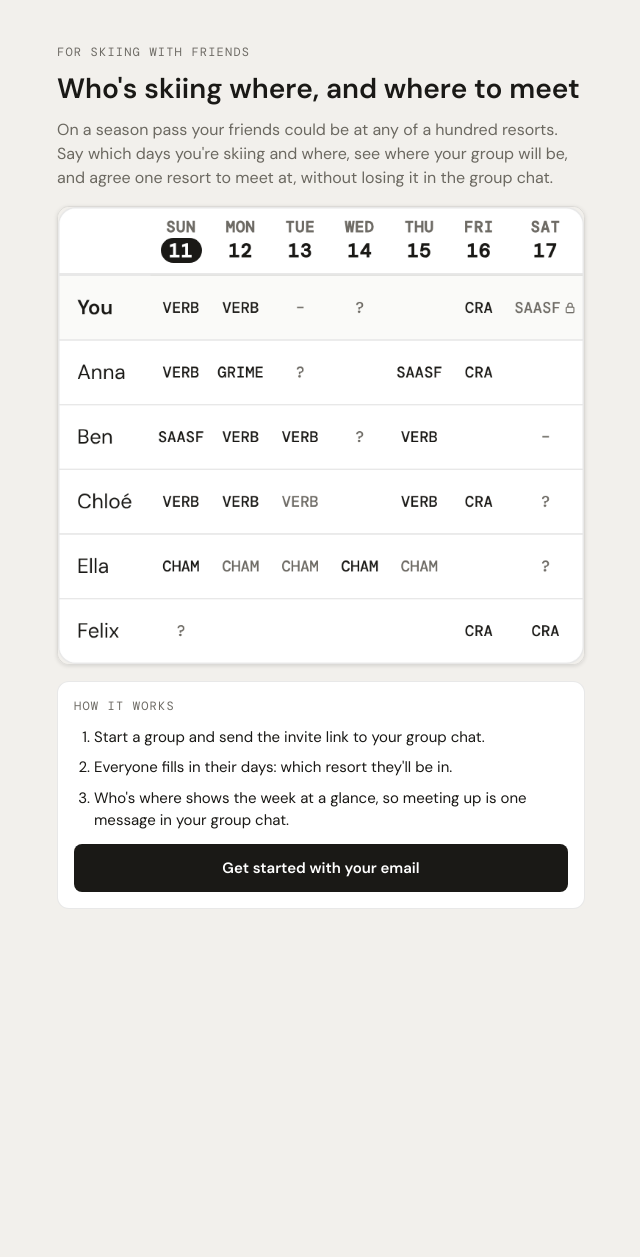
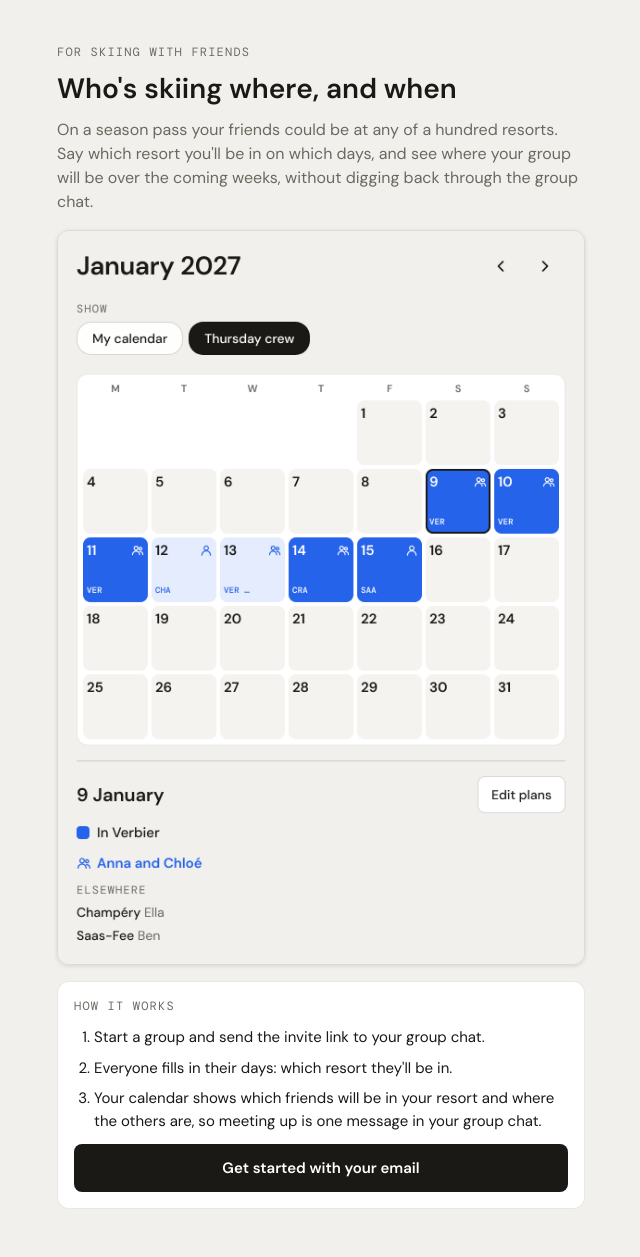
Before and after one commit to hugorodgerbrown/gondola, a Django app: template apps/core/templates/core/home.html in a window 1280 px wide. Shown: the part 56-1313 px from the top of the page, without its empty margins (319-959 px from the left). Before the commit the page ends 964 px from the top, so only its background shows below. Run offline with Django 5.2, Linux system fonts and the light colour scheme; the template is opened without the code that fills it, so the values that code supplies are empty.

Commit message:
Front page: show the calendar, and drop the meet-up copy (#28)
* Show the calendar on the front page instead of the board

The front-page picture was the board from before the calendar was
simplified, still showing "?" and "–" days that no longer exist. It is now
the calendar from the demo seed (January 2027, 9 January selected): your
days in a resort, which friends are with you, and where the others are.

Co-Authored-By: Claude Opus 5.5 (1M context) <noreply@anthropic.com>
Claude-Session: https://claude.ai/code/session_013inJQAh72fXp3gv6ZN5dq2

* Include the month title and resort chips in the front-page calendar

Recaptured at the desktop column width (528px content, 2x) from the month
title down through the day panel, so the picture shows the calendar as a
whole screen rather than just the grid.

Co-Authored-By: Claude Opus 5.5 (1M context) <noreply@anthropic.com>
Claude-Session: https://claude.ai/code/session_013inJQAh72fXp3gv6ZN5dq2

* Take meet-ups out of the front page and invite copy

Meet-ups left the app in #25, but the front page still promised "where
to meet" and agreeing a resort. The headline, lede, third step, meta
description and invite page now say what Gondola does: who's in which
resort over the coming weeks.

Co-Authored-By: Claude Opus 5.5 (1M context) <noreply@anthropic.com>
Claude-Session: https://claude.ai/code/session_013inJQAh72fXp3gv6ZN5dq2

* Recapture the front-page calendar with the group filter

Main replaced the resort chips with group chips (#26). The picture is now
the January demo week with Thursday crew picked, so the pale days show
where the group will be on days you haven't said.

Co-Authored-By: Claude Opus 5.5 (1M context) <noreply@anthropic.com>
Claude-Session: https://claude.ai/code/session_013inJQAh72fXp3gv6ZN5dq2

---------

Co-authored-by: Claude <noreply@anthropic.com>

```diff
--- a/apps/core/templates/core/home.html
+++ b/apps/core/templates/core/home.html
@@ -5,18 +5,18 @@
   <div hidden data-forget-pages></div>
   <section class="hero">
     <span class="eyebrow">For skiing with friends</span>
-    <h1 class="title title--large">Who's skiing where, and where to meet</h1>
-    <p class="lede" style="font-size:16px">On a season pass your friends could be at any of a hundred resorts. Say which days you're skiing and where, see where your group will be, and agree one resort to meet at, without losing it in the group chat.</p>
+    <h1 class="title title--large">Who's skiing where, and when</h1>
+    <p class="lede" style="font-size:16px">On a season pass your friends could be at any of a hundred resorts. Say which resort you'll be in on which days, and see where your group will be over the coming weeks, without digging back through the group chat.</p>
   </section>
   <figure style="margin:0">
-    <img class="hero-picture" src="{% static 'img/home-board.png' %}" width="358" height="311" alt="A week on the board: where each friend plans to ski on each day">
+    <img class="hero-picture" src="{% static 'img/home-calendar.png' %}" width="568" height="792" alt="A month on the calendar: the days you'll be in a resort, which friends will be there with you, and where the others are">
   </figure>
   <section class="card card--padded">
     <span class="eyebrow">How it works</span>
     <ol class="steps">
       <li>Start a group and send the invite link to your group chat.</li>
       <li>Everyone fills in their days: which resort they'll be in.</li>
-      <li>Who's where shows the week at a glance, so meeting up is one message in your group chat.</li>
+      <li>Your calendar shows which friends will be in your resort and where the others are, so meeting up is one message in your group chat.</li>
     </ol>
     <a class="button button--block" href="{% url 'accounts:sign_in' %}">Get started with your email</a>
   </section>
--- a/apps/groups/templates/groups/invite.html
+++ b/apps/groups/templates/groups/invite.html
@@ -10,7 +10,7 @@
   <div class="heading hero">
     <span class="eyebrow">Group invite</span>
     <h1 class="title title--large">Join {{ group.name }}</h1>
-    <p class="lede" style="font-size:16px">{{ group.owner }} invited you. Members say which resort they'll be in each day, so the group can see who's where and agree a resort to meet at.</p>
+    <p class="lede" style="font-size:16px">{{ group.owner }} invited you. Members say which resort they'll be in each day, so the group can see who's where over the coming weeks.</p>
   </div>
   <section class="card card--padded">
     <span class="eyebrow">When you join</span>
--- a/config/settings/base.py
+++ b/config/settings/base.py
@@ -97,7 +97,7 @@ AUTH_PASSWORD_VALIDATORS = [
 ]
 
 LANGUAGE_CODE = "en-gb"
-# Every resort is Swiss, so plan dates and meet-up times are Swiss wall-clock.
+# Every resort is Swiss, so plan dates are Swiss wall-clock.
 TIME_ZONE = "Europe/Zurich"
 USE_I18N = True
 USE_TZ = True
--- a/templates/base.html
+++ b/templates/base.html
@@ -4,7 +4,7 @@
     <meta charset="utf-8">
     <meta name="viewport" content="width=device-width, initial-scale=1, viewport-fit=cover">
     <title>{% block title %}{{ SITE_NAME }}{% endblock %}</title>
-    <meta name="description" content="{% block description %}Say which days you're skiing and where, see where your friends will be, and agree a resort to meet at.{% endblock %}">
+    <meta name="description" content="{% block description %}Say which resort you'll be in on which days, and see where your friends will be over the coming weeks.{% endblock %}">
     {% block og %}{% endblock %}
     <meta name="theme-color" content="#f2f0ec">
     <link rel="manifest" href="{% url 'core:manifest' %}">
```
Also changed, not shown: tests/core/test_views.py (+2 -2 lines), static/img/home-board.png (deleted), static/img/home-calendar.png (added).
